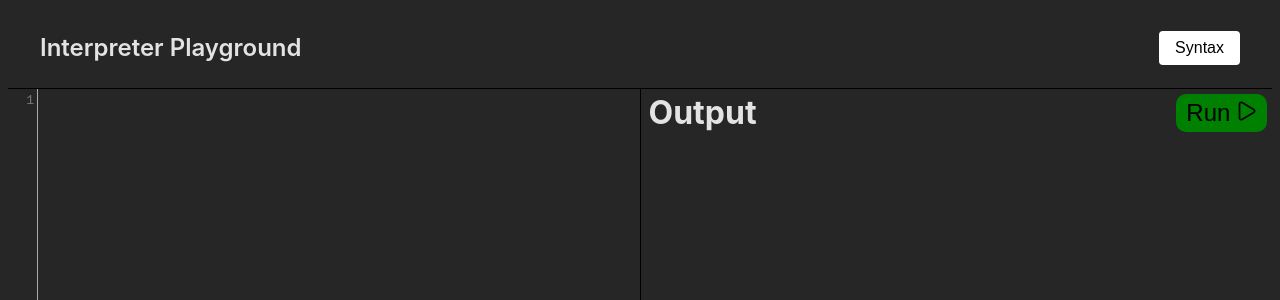
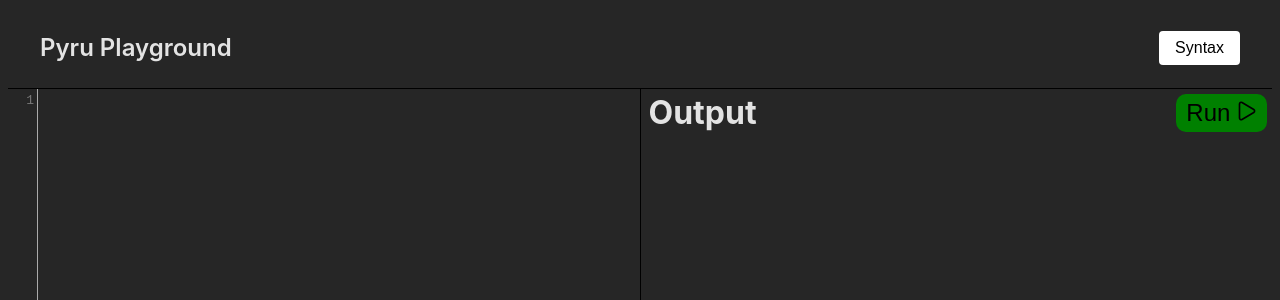
Before and after one commit to justfreddev/pyru-playground, a React (Vite) app: page / in a window 1280 px wide. Shown: the top 300 px of the page. Built offline with nearby package versions, Linux system fonts and the light colour scheme.

Commit message:
Changed a couple of words

```diff
--- a/index.html
+++ b/index.html
@@ -3,7 +3,7 @@
     <head>
         <meta charset="UTF-8" />
         <meta name="viewport" content="width=device-width, initial-scale=1.0" />
-        <title>Interpreter Playground</title>
+        <title>Pyru Playground</title>
     </head>
     <body>
         <div id="root"></div>
--- a/package.json
+++ b/package.json
@@ -1,5 +1,5 @@
 {
-    "name": "playground",
+    "name": "pyru-playground",
     "private": true,
     "version": "0.0.0",
     "type": "module",
--- a/src/components/navbar/Navbar.tsx
+++ b/src/components/navbar/Navbar.tsx
@@ -11,7 +11,7 @@ const Navbar: React.FC<NavbarProps> = ({ toggleViewingSyntax }) => {
 
     return (
         <div className="nav">
-            <h1 className="title">Interpreter Playground</h1>
+            <h1 className="title">Pyru Playground</h1>
             <button className="syntax-button" onClick={handleSyntaxToggle}>
                 Syntax
             </button>
```
